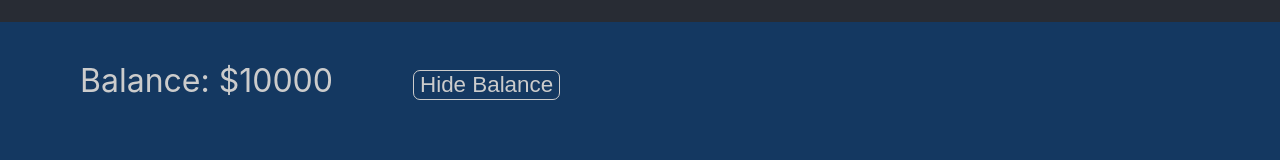
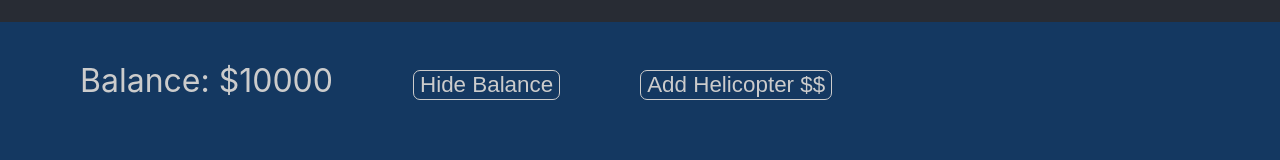
Before and after one commit to jermay/coin-exchange, a React (Create React App) app: page / in a window 1280 px wide. Shown: the part 141-301 px from the top of the page. Built offline with nearby package versions, Linux system fonts and the light colour scheme; no server answers.

Commit message:
helicopter money button

```diff
--- a/src/App.js
+++ b/src/App.js
@@ -84,12 +84,17 @@ function App(props) {
     setShowBalance(oldValue => !oldValue);
   }
 
+  const addHelicopterMoney = () => {
+    setBalance(oldValue => oldValue + 1200);
+  }
+
   return (
     <Content>
       <AppHeader />
       <AccountBalance amount={balance}
         showBalance={showBalance}
-        handleToggleShowBalance={handleToggleShowBalance} />
+        handleToggleShowBalance={handleToggleShowBalance}
+        addHelicopterMoney={addHelicopterMoney}/>
       <CoinList coinData={coinData}
         handleRefresh={handleRefresh}
         showBalance={showBalance} />
--- a/src/components/AccountBalance/AccountBalance.jsx
+++ b/src/components/AccountBalance/AccountBalance.jsx
@@ -8,7 +8,7 @@ const Section = styled.section`
     padding: 1.5rem 0 1.5rem 5rem;
 `;
 
-const BtnBalance = styled.button`
+const Button = styled.button`
     font-size: 1.4rem;
     margin: 1.5rem 0 1.5rem 5rem;
     background-color: rgb(20, 56, 97);
@@ -29,7 +29,8 @@ export default function AccountBalance(props) {
     return (
         <Section>
             {balance}
-            <BtnBalance onClick={props.handleToggleShowBalance}>{buttonText}</BtnBalance>
+            <Button onClick={props.handleToggleShowBalance}>{buttonText}</Button>
+            <Button onClick={props.addHelicopterMoney}>Add Helicopter $$</Button>
         </Section>
     );
 }
```
